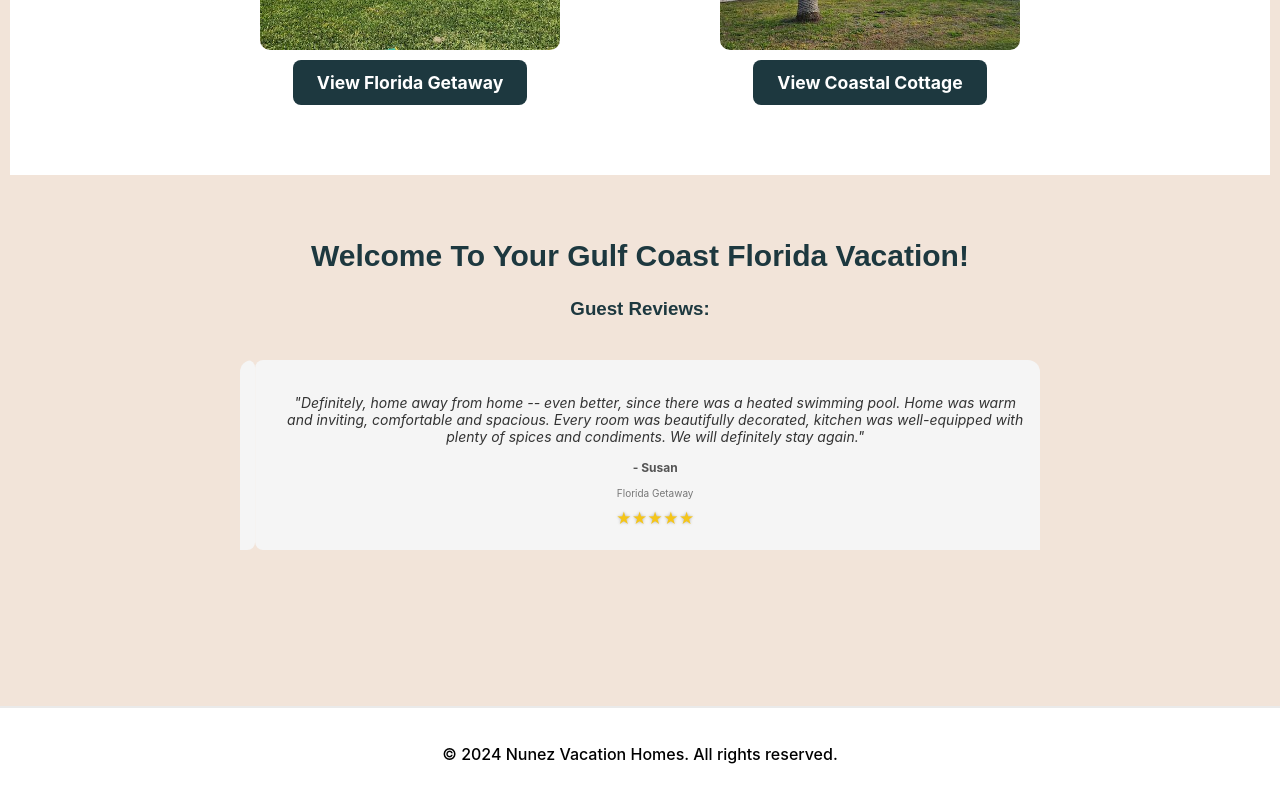
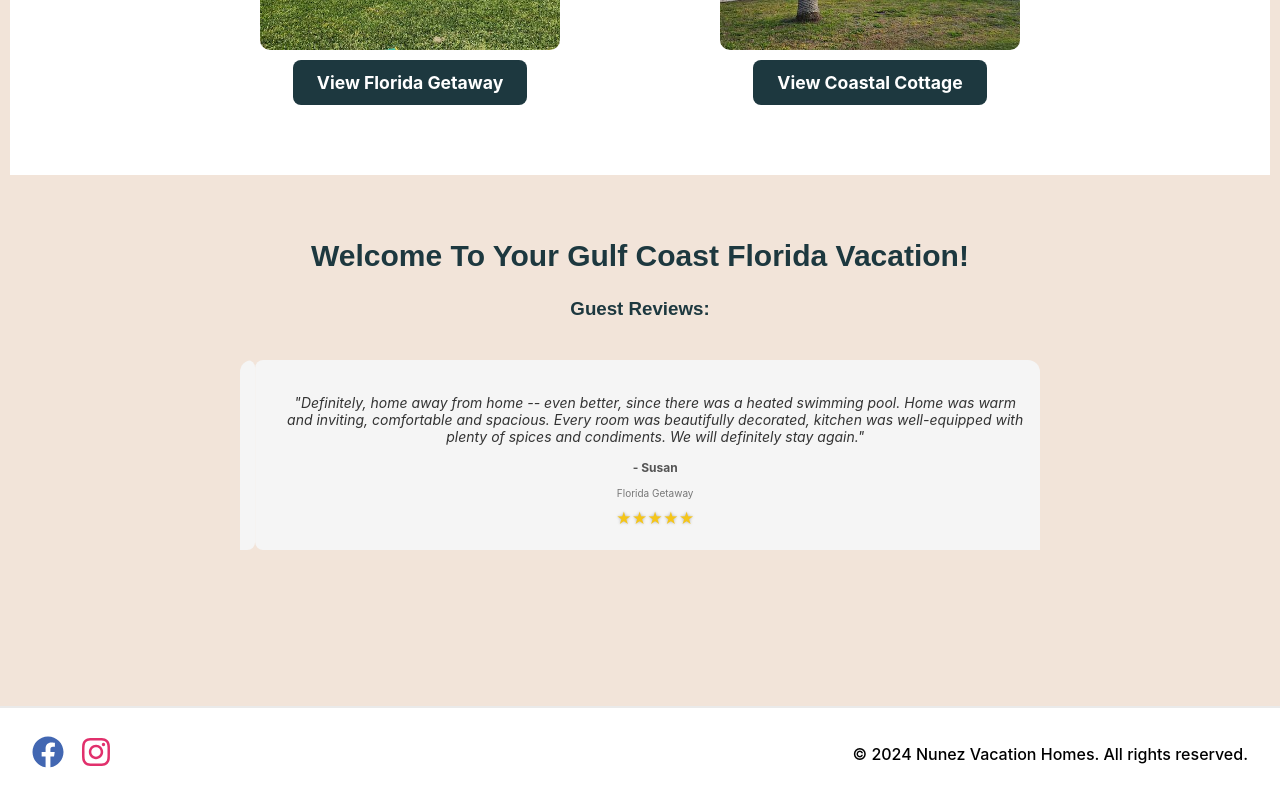
Before and after one commit to Reece-Nunez/airbnb, a React (Create React App) app: page / in a window 1280 px wide. Shown: the part 1518-2318 px from the top of the page. Built offline with nearby package versions, Linux system fonts and the light colour scheme.

Commit message:
added social media links

```diff
--- a/package.json
+++ b/package.json
@@ -10,6 +10,7 @@
     "cra-template": "1.2.0",
     "react": "^19.0.0",
     "react-dom": "^19.0.0",
+    "react-icons": "^5.4.0",
     "react-router-dom": "^7.1.1",
     "react-scripts": "5.0.1",
     "react-slick": "^0.30.3",
--- a/src/App.css
+++ b/src/App.css
@@ -445,16 +445,12 @@ h3 {
   border-top: 2px solid #eaeaea;
   font-size: 1em;
   font-weight: 500;
-}
-
-.footer a {
-  text-decoration: none;
-  color: #5e8894;
-  margin: 0 10px;
-}
-
-.footer a:hover {
-  color: #74c2b4;
+  display: flex;
+  flex-direction: row-reverse;
+  justify-content: space-between;
+  padding-left: 2em;
+  padding-right: 2em;
+  align-items: center;
 }
 
 @media (max-width: 768px) {
--- a/src/App.js
+++ b/src/App.js
@@ -9,6 +9,7 @@ import arrowIcon from "./assets/images/arrow.png";
 import floridaGetawayImage from "./assets/images/florida-getaway-images/exterior.jpeg";
 import coastalCottageImage from "./assets/images/coastal-cottage-images/exterior (1).jpeg";
 import FadeInSection from "./components/FadeInSection";
+import { FaFacebook, FaInstagram, FaTwitter } from 'react-icons/fa';
 
 function App() {
   const navigate = useNavigate();
@@ -173,10 +174,7 @@ function App() {
       <header className="App-header">
         <div className="header-tag-container">
           <h1 className="header-tag">Your Home Away From Home</h1>
-          <button
-            className="hero-cta"
-            onClick={scrollToProperties}
-          >
+          <button className="hero-cta" onClick={scrollToProperties}>
             Explore Our Rentals
           </button>
         </div>
@@ -189,14 +187,15 @@ function App() {
             <div className="description">
               <p>
                 Welcome to your home away from home! Nestled in the beautiful
-                up-and-coming area of Port Charlotte, Florida. Located on the Gulf Coast,
-                just 25 minutes from the beach, you can enjoy the serenity without
-                the stress of overcrowded tourist destinations. Explore our two
-                stunning homes, conveniently located right in front of and behind
-                each other, making this the perfect spot for large family gatherings
-                and reunions. Take a dip in the pools at either location and bask in
-                all the relaxation you deserve, surrounded by the meticulous love
-                and care you’d expect in your own home.
+                up-and-coming area of Port Charlotte, Florida. Located on the
+                Gulf Coast, just 25 minutes from the beach, you can enjoy the
+                serenity without the stress of overcrowded tourist destinations.
+                Explore our two stunning homes, conveniently located right in
+                front of and behind each other, making this the perfect spot for
+                large family gatherings and reunions. Take a dip in the pools at
+                either location and bask in all the relaxation you deserve,
+                surrounded by the meticulous love and care you’d expect in your
+                own home.
               </p>
             </div>
           </section>
@@ -208,7 +207,6 @@ function App() {
               <Route
                 path="/"
                 element={
-
                   <FadeInSection>
                     <section className="home">
                       <div id="property-links" className="property-links">
@@ -233,7 +231,6 @@ function App() {
                       </div>
                     </section>
                   </FadeInSection>
-
                 }
               />
               <Route path="/florida-getaway" element={<FloridaGetaway />} />
@@ -255,21 +252,32 @@ function App() {
                     <p className="review-text">"{review.text}"</p>
                     <p className="review-name">- {review.name}</p>
                     <p className="review-property">{review.property}</p>
-                    <div className="review-stars">{renderStars(review.rating)}</div>
+                    <div className="review-stars">
+                      {renderStars(review.rating)}
+                    </div>
                   </div>
                 ))}
               </Slider>
             </div>
           </section>
         </FadeInSection>
-
       </main>
 
       <footer className="footer">
-        <p>
-          © {new Date().getFullYear()} Nunez Vacation Homes. All rights
-          reserved.
-        </p>
+        <div className="copyright">
+          <p>
+            © {new Date().getFullYear()} Nunez Vacation Homes. All rights
+            reserved.
+          </p>
+        </div>
+        <div style={{ display: 'flex', gap: '1rem' }}>
+      <a href="https://facebook.com/profile.php?id=61571860077453" target="_blank" rel="noopener noreferrer">
+        <FaFacebook size={32} color="#4267B2" />
+      </a>
+      <a href="https://instagram.com/nunezvacationhomes" target="_blank" rel="noopener noreferrer">
+        <FaInstagram size={32} color="#E1306C" />
+      </a>
+    </div>
       </footer>
     </div>
   );
```
Also changed, not shown: 1 other file (tests, documents, lock files or other folders).
